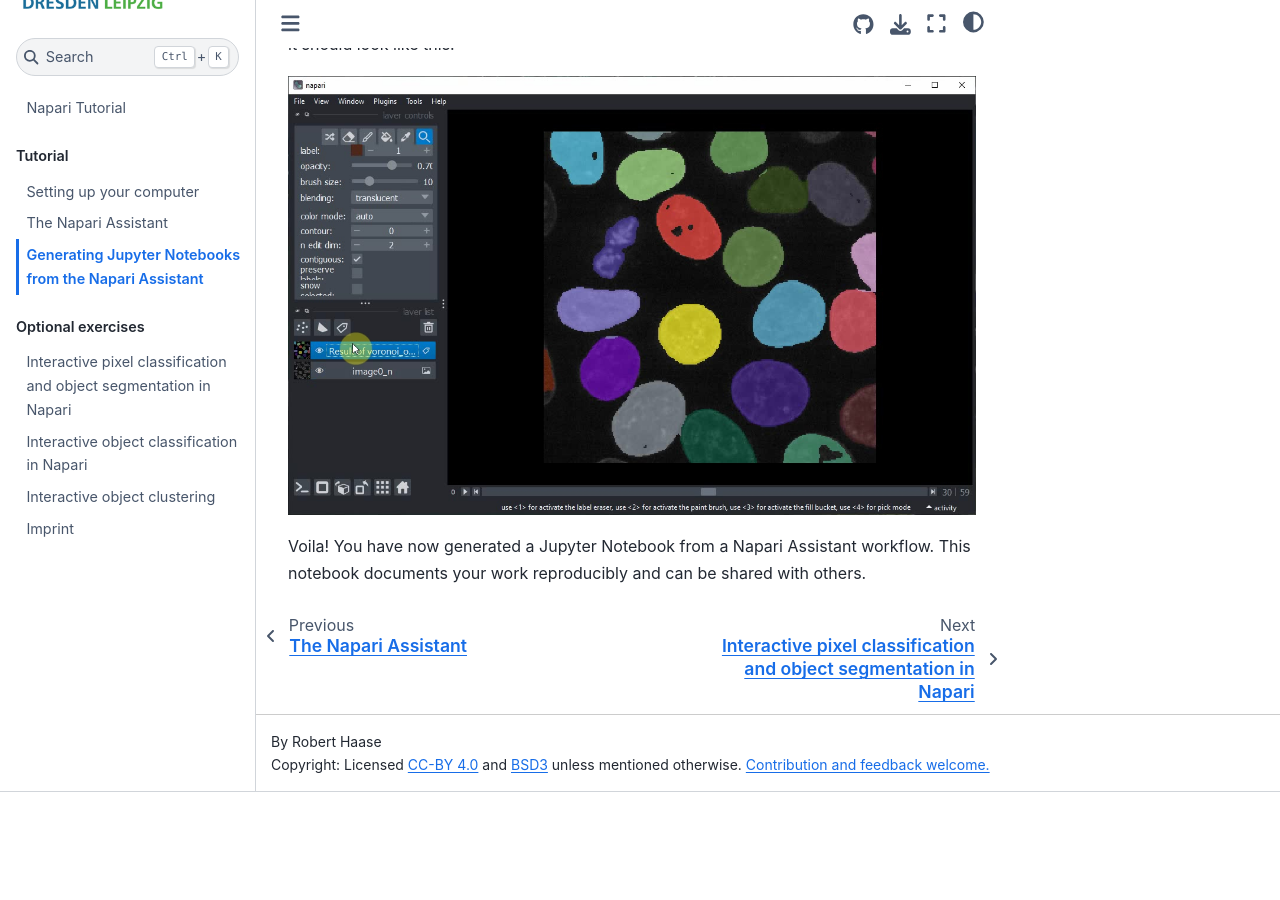
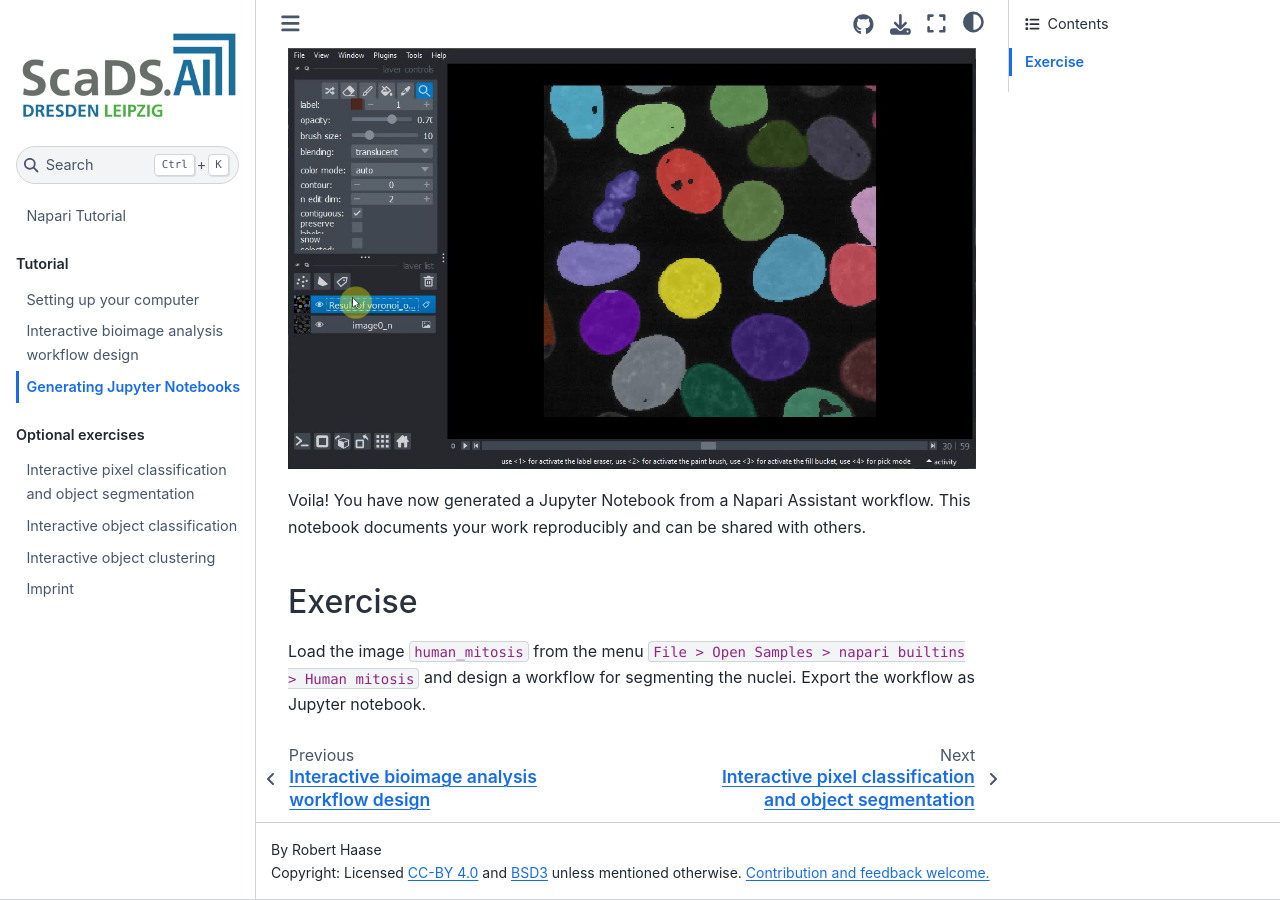
Before and after one commit to ScaDS/napari-tutorial-2023, a Jupyter Book: the page built from 02_notebooks/notebook_export.md, in a window 1280 px wide and 900 px high, scrolled down 4556 px. Built offline with Jupyter Book 1.0.4 settings and Sphinx 7.4.7 and the Sphinx Book theme 1.1.4, drawn with Linux system fonts in a browser that asks for light colours; pages that are not in the unit, such as notebooks, are missing from menus; before the commit the page ends 5348 px from its top, so only the background shows below that; some of the changed text lies outside the part shown.

```diff
--- a/02_notebooks/napari-assistant.md
+++ b/02_notebooks/napari-assistant.md
@@ -1,6 +1,6 @@
-# The Napari Assistant
+# Interactive bioimage analysis workflow design
 
-The Napari Assistant is a plugin for napari that allows you setting up an image processing workflow.
+The [Napari Assistant](https://www.napari-hub.org/plugins/napari-assistant) is a Napari plugin that allows you to design an image processing workflow interactively.
 
 This tutorial is also available as video [napari-assistant.mp4](images/napari-assistant.mp4).
 
--- a/02_notebooks/notebook_export.md
+++ b/02_notebooks/notebook_export.md
@@ -1,4 +1,4 @@
-# Generating Jupyter Notebooks from the Napari Assistant
+# Generating Jupyter Notebooks
 
 After setting  up a workflow using the Napari Assistant, we can export Python code, e.g. as Jupyter Notebook.
 
@@ -46,3 +46,7 @@ Rerun the notebook, or modify the order of layers manually in the Napari viewer.
 ![](images/export_notebooks09.jpg)
 
 Voila! You have now generated a Jupyter Notebook from a Napari Assistant workflow. This notebook documents your work reproducibly and can be shared with others.
+
+## Exercise
+
+Load the image `human_mitosis` from the menu `File > Open Samples > napari builtins > Human mitosis` and design a workflow for segmenting the nuclei. Export the workflow as Jupyter notebook.
--- a/03_supervised_machine_learning/interactive_object_classification/readme.md
+++ b/03_supervised_machine_learning/interactive_object_classification/readme.md
@@ -1,4 +1,4 @@
-# Interactive object classification in Napari
+# Interactive object classification
 
 In this exercise we will train a [Random Forest Classifiers](https://en.wikipedia.org/wiki/Random_forest) for classifying segmented objects.
 We will use the napari plugin [napari-accelerated-pixel-and-object-classification](https://www.napari-hub.org/plugins/napari-accelerated-pixel-and-object-classification).
```
Also changed, not shown: 03_supervised_machine_learning/interactive_pixel_classification/readme.md (+5 -1 lines), intro.md (+10 -3 lines), 1 other file.
